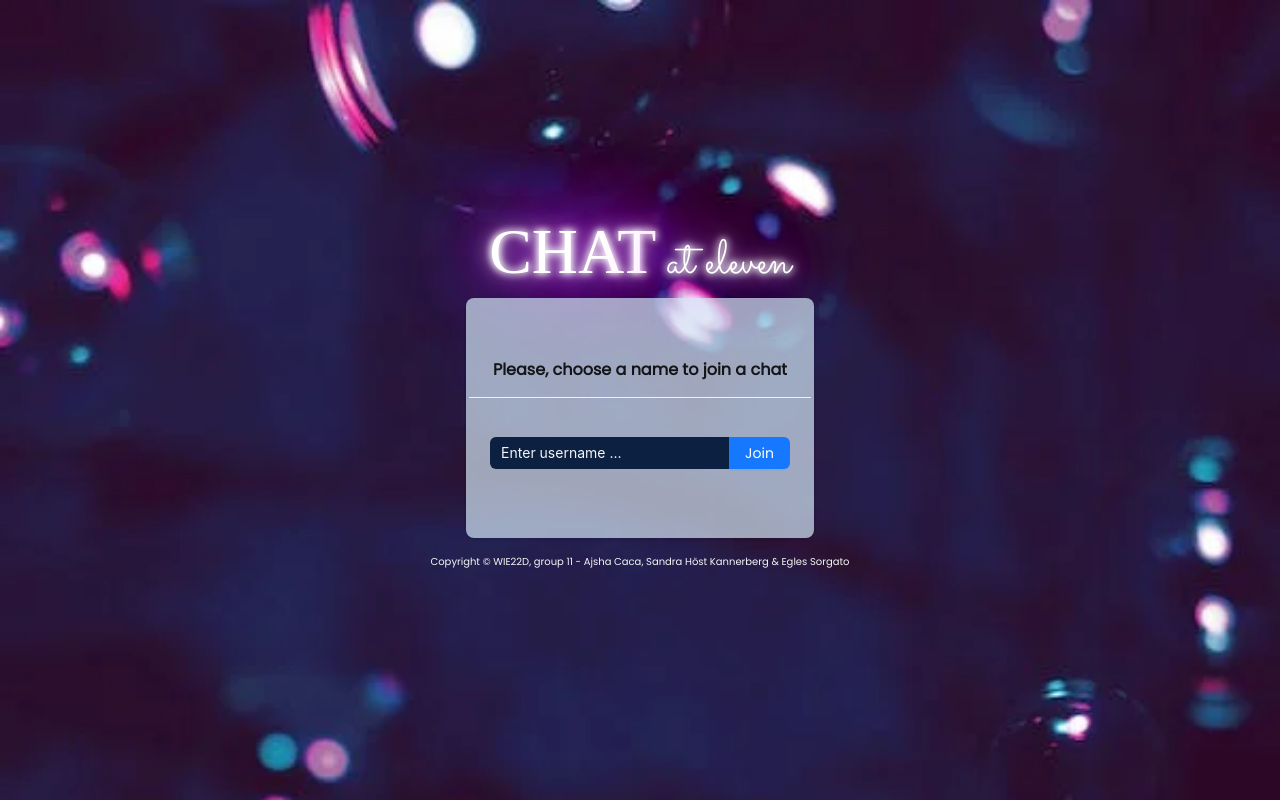
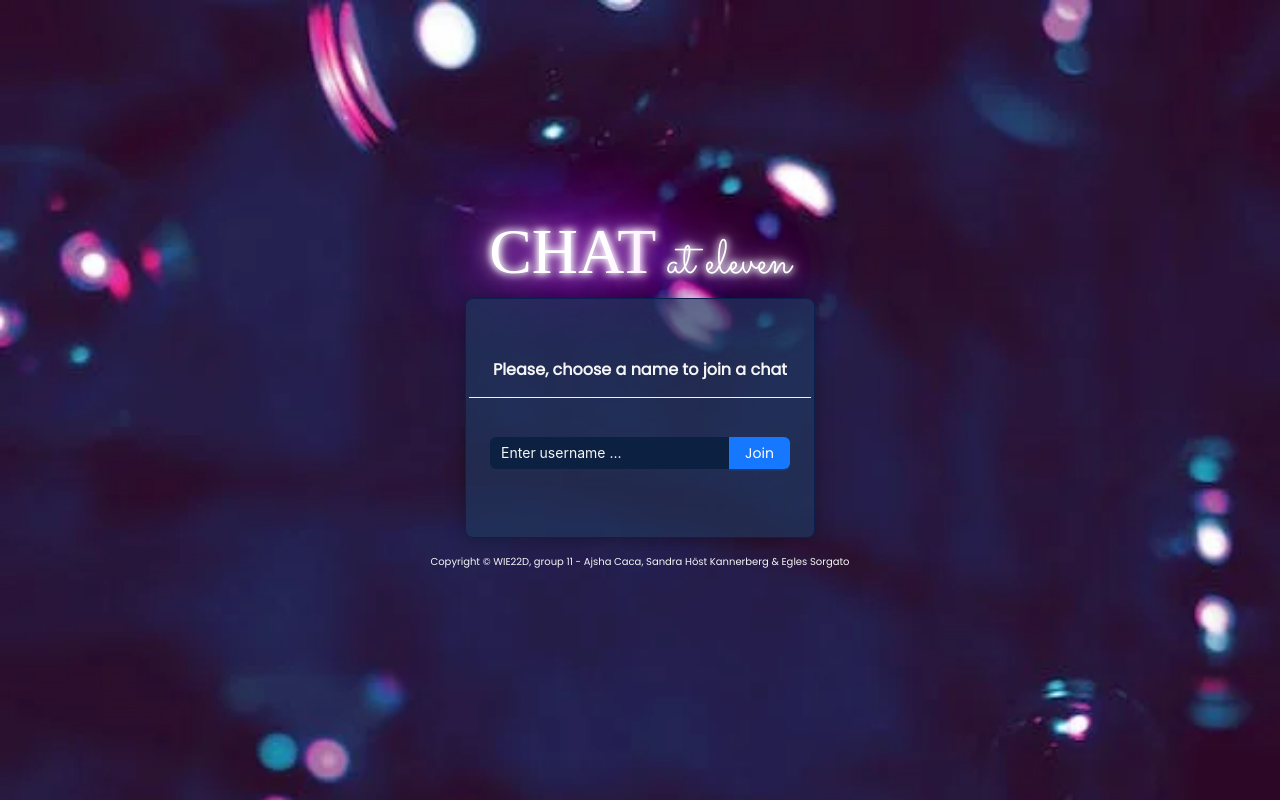
Before and after one commit to AjshaC/Socket-Chatt-App, a React (Vite) app in the folder client/: page / in a window 1280 px wide. Built offline with nearby package versions, Linux system fonts and the light colour scheme; a web font is replaced by a local one.

Commit message:
css update colors and shadow-effects

```diff
--- a/client/src/components/JoinChatContainer/JoinChatContainer.css
+++ b/client/src/components/JoinChatContainer/JoinChatContainer.css
@@ -1,7 +1,12 @@
 .JoinChatContainer {
   gap: 1rem;
   min-height: 30vh;
-  background: rgba(211, 229, 245, 0.7);
+  background: rgb(32, 54, 92, 0.7);
+  box-shadow: 0px 2px 18px 0px rgba(0,0,0,0.3);
+}
+
+.ant-card-head-title {
+  color: whitesmoke;
 }
 
 .UserNameInput::placeholder {
@@ -15,15 +20,3 @@
 .usernameInput::placeholder {
   color: whitesmoke;
 }
-
-
-/*@media (max-width: 768px) {
-  .InputAndButton {
-    flex-direction: column;
-  }
-
-  .JoinBtn {
-    width: 100%;
-    border-radius: 16px;
-  }
-}*/
--- a/client/src/components/JoinChatContainer/JoinChatContainer.tsx
+++ b/client/src/components/JoinChatContainer/JoinChatContainer.tsx
@@ -28,13 +28,14 @@ export default function JoinChatContainer() {
       <Card
         title="Please, choose a name to join a chat"
         className="JoinChatContainer"
-        bordered={false}
+        bordered={true}
         style={{
           maxWidth: 500,
           display: "flex",
           flexDirection: "column",
           justifyContent: "center",
           alignItems: "center",
+          border: "1px solid #0c1f51"
         }}
       >
 
--- a/client/src/pages/Home.css
+++ b/client/src/pages/Home.css
@@ -9,7 +9,6 @@
   background: url(../assets/background.png);
   background-size: cover;
 }
-
 
 .NeonText {
   color: #fff;
```
